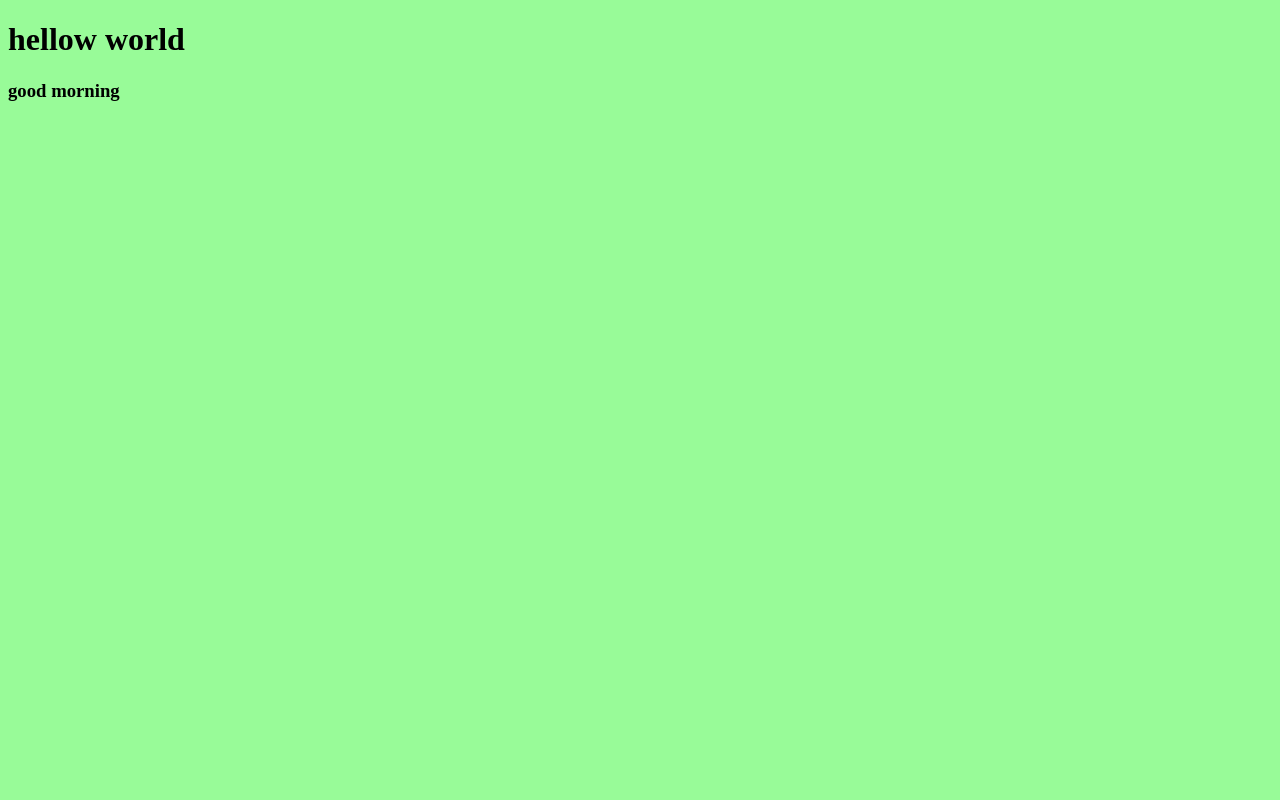
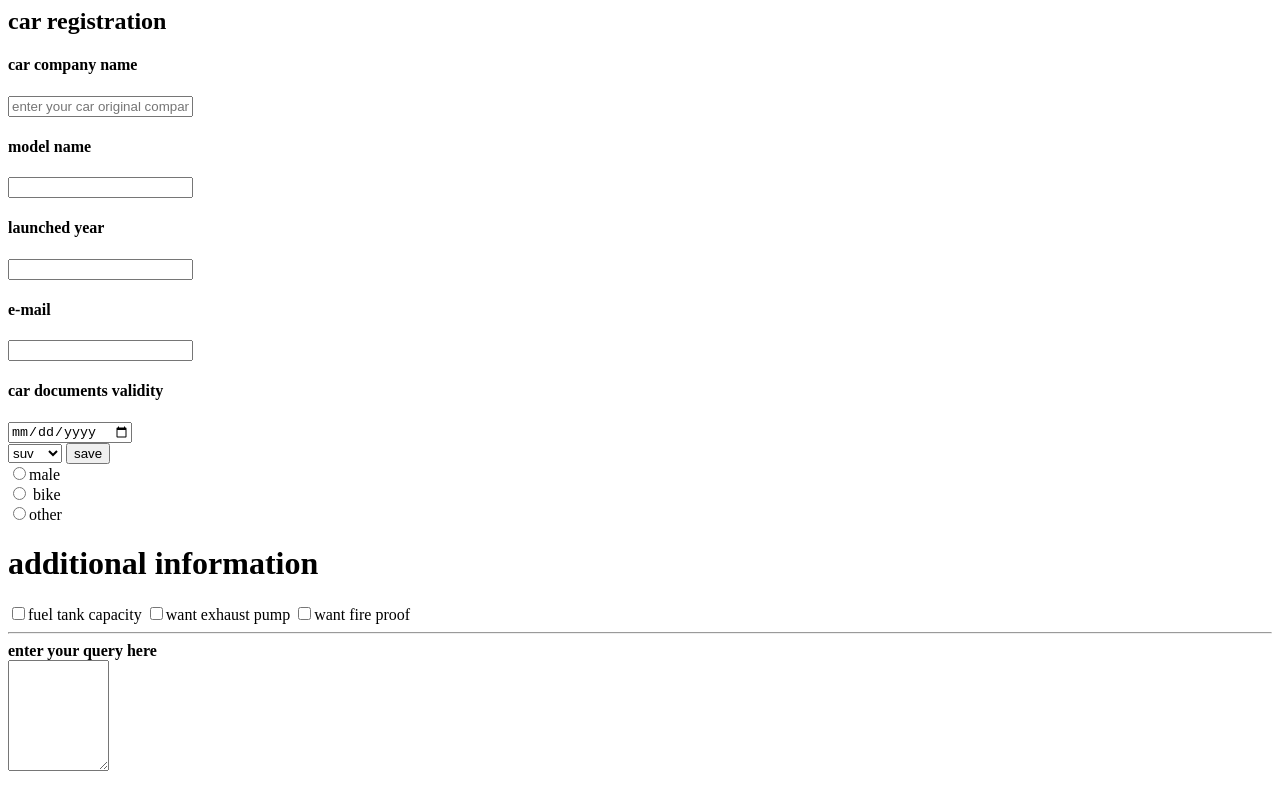
Before and after one commit to utkarsh18032/ajinkyatechnology, a plain HTML site: page index.html in a window 1280 px wide. Drawn offline with Linux system fonts and the light colour scheme.

Commit message:
car wali file added

```diff
--- a/index.html
+++ b/index.html
@@ -1,14 +1,35 @@
-<!DOCTYPE html>
 <html lang="en">
 <head>
     <meta charset="UTF-8">
     <meta http-equiv="X-UA-Compatible" content="IE=edge">
     <meta name="viewport" content="width=device-width, initial-scale=1.0">
     <title>Document</title>
-    <link rel="stylesheet" a href="/css/style.css" alt="">
 </head>
 <body>
-    <h1>hellow world</h1>
-    <h3>good morning</h3>
+    <h2><b>car registration</b></h2>
+<form action="">
+<h4>car company name</h4><input type="text" required="true" placeholder="enter your car original company"><br>
+<h4>model name</h4><input type="text"required="true"><br>
+<h4>launched year</h4><input type="number"required="true"><br>
+<h4>e-mail</h4><input type="email" required="true"><br>
+<h4>car documents validity</h4><input type="date" name="" id=""><br>
+<select>
+<option value="suv">suv</option>
+<option value="sidan">sidan</option>
+</select>
+<input type="submit" value="save"><br>
+
+<input type="radio" name="sale/buy item" value="car">male<br>
+<input type="radio" name="sale/buy item"> bike<br>
+<input type="radio" name="sale/buy item">other<br>
+<h1>additional information</h1>
+<input type="checkbox" name="want fuel tank" value="fuel tank capacity">fuel tank capacity
+<input type="checkbox" name="want exhaust pump " value="want exhaust pump">want exhaust pump
+<input type="checkbox" name="want fire proof"   value="want fire proof">want fire proof<br>
+<hr>
+<b>enter your query here</b> <br><textarea name="add" id="" cols="10" rows="7"></textarea>
+</form>
+
+
 </body>
 </html>
```
Also changed, not shown: carinformation.html (added, +48 -0 lines).
